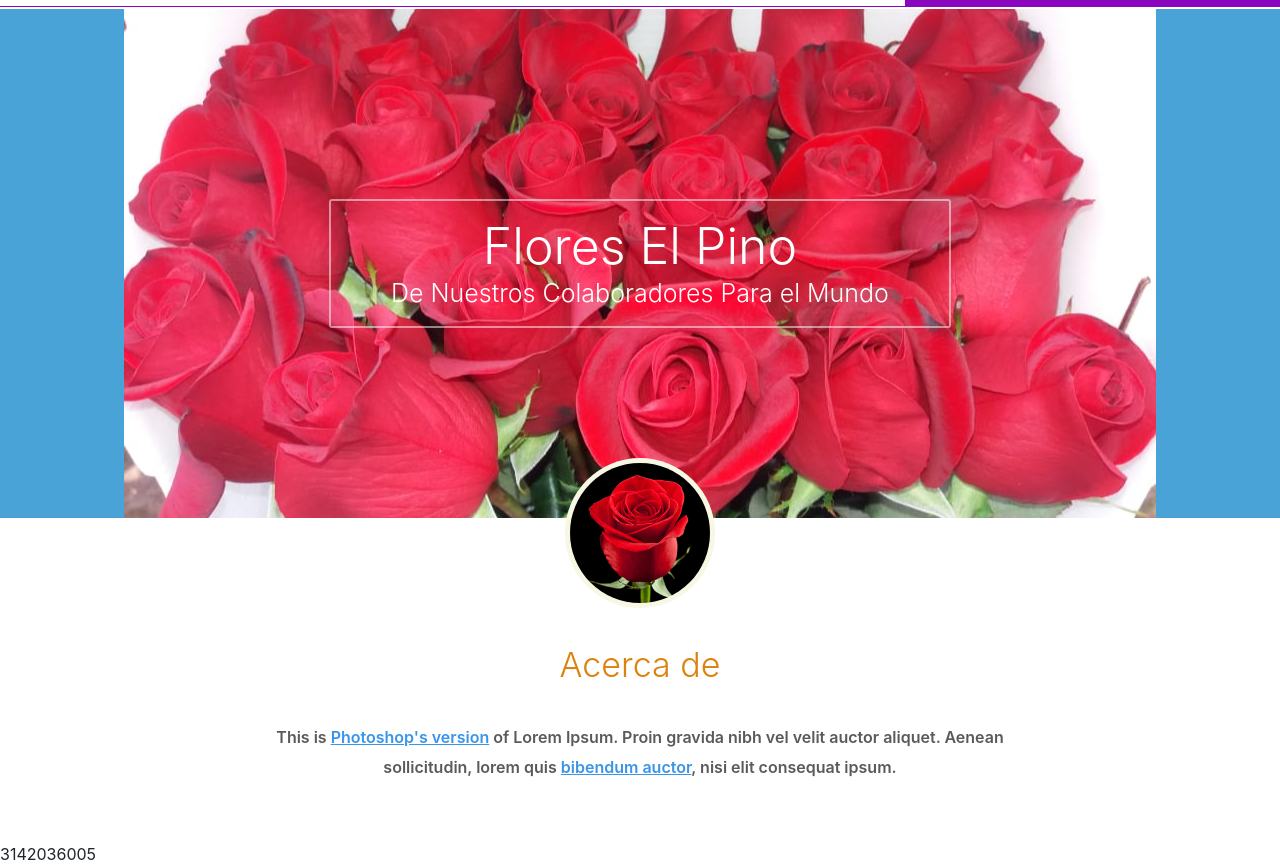
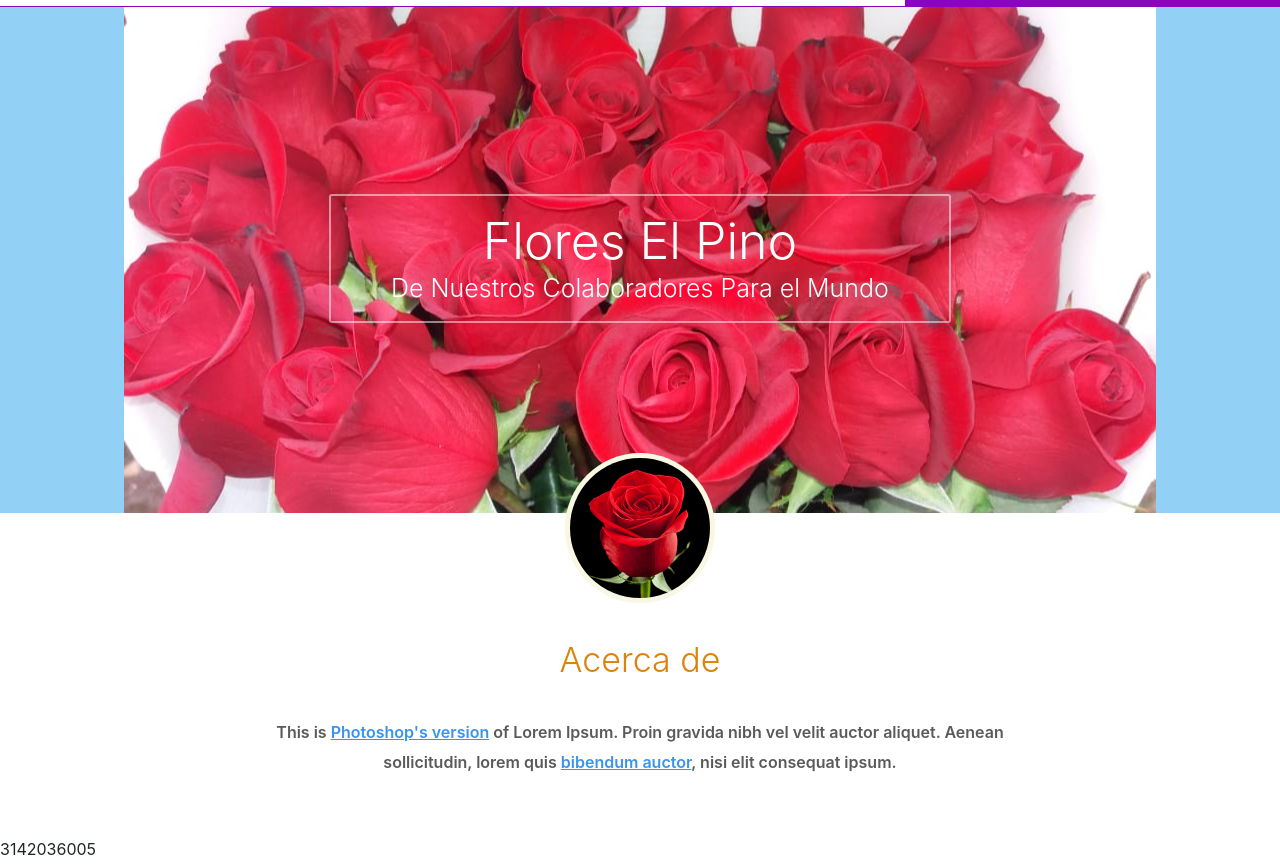
Before and after one commit to DiegoGonzalez87/elpino, a plain HTML site: page index.html in a window 1280 px wide. Shown: the part 81-947 px from the top of the page. Drawn offline with nearby package versions, Linux system fonts and the light colour scheme.

Commit message:
Version3

```diff
--- a/css/estilos.css
+++ b/css/estilos.css
@@ -58,14 +58,15 @@
     margin: auto;
     overflow: hidden;
 }
+
 .dongato{
-    background: url("../image/9.jpg"), #49A3D6;
+    background: url("../image/9.jpg"), rgb(146, 209, 245);
     background-repeat: no-repeat;
     background-position: center;
     height: 100%;
-    width: 100%;
+    max-width: 100%;
     max-height: 600px;
-    margin-top: 90px;
+    margin-top: 85px;
 }
 
 .dongato .contenedor-texto {
--- a/index.html
+++ b/index.html
@@ -14,12 +14,13 @@
     <title>El Pino</title>
   </head>
   <body>
+  <header>
     <nav class="navbar navbar-expand-lg menu navbar-light bg">
         <a class="navbar-brand p-0" href="#"><img src="image/logo.ico" style="margin-left: 20px; width: 30%;" alt="El pino" ></a>
         <button class="navbar-toggler mr-3" style="border: none;" type="button" data-toggle="collapse" data-target="#navbarSupportedContent" aria-controls="navbarSupportedContent" aria-expanded="false" aria-label="Toggle navigation">
           <span class="navbar-toggler-icon "></span>
         </button>
-        <div class="collapse navbar-collapse" id="">
+        <div class="collapse navbar-collapse" id="navbarSupportedContent">
             <ul class="navbar-nav mr-auto">
                 <li class="nav-item active">
                   <a class="nav-link" href="#">Home <span class="sr-only">(current)</span></a>
@@ -39,7 +40,8 @@
         </div>
         <!-- <hr> -->
     </nav>
-<div class="dongato">
+  </header>
+<div class="container-fluid dongato">
   <div class="contenedor">
     <div class="contenedor-texto">
       <div class="texto">
```
